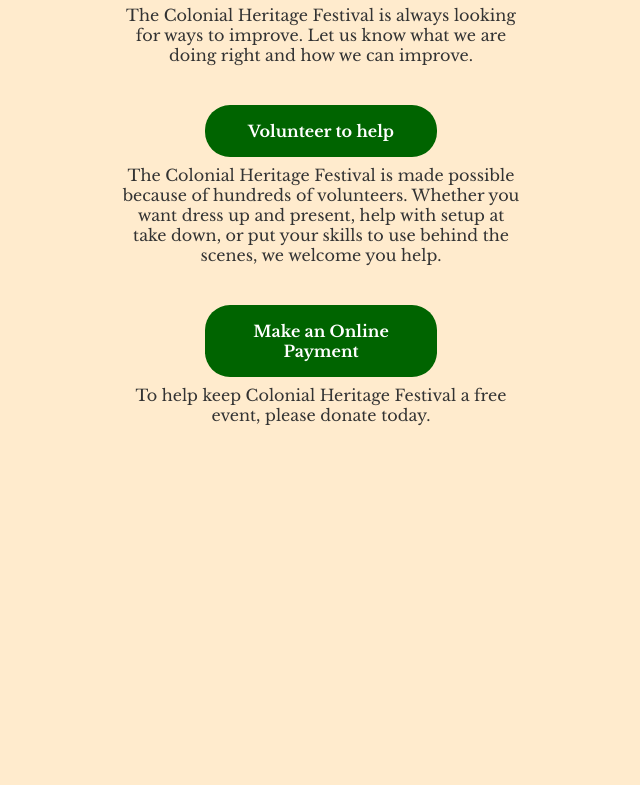
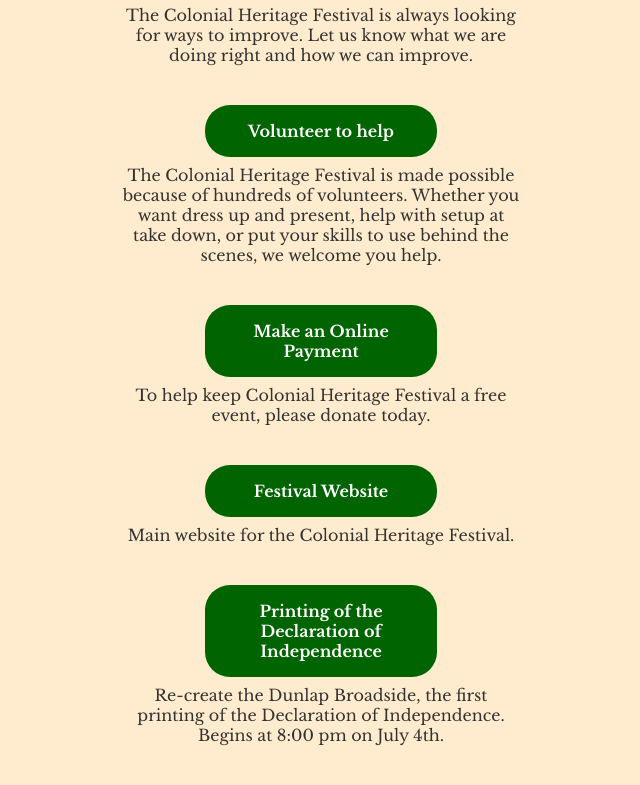
Before and after one commit to byuis/links, a plain HTML site: page index.html in a window 1280 px wide. Shown: the part 917-1702 px from the top of the page, without its empty margins (319-959 px from the left). Before the commit the page ends 1382 px from the top, so only its background shows below. Drawn offline with nearby package versions, Linux system fonts and the light colour scheme.

Commit message:
new links

```diff
--- a/index.html
+++ b/index.html
@@ -89,6 +89,22 @@
                 To help keep Colonial Heritage Festival a free event, please donate today.
             </div>
 
+           <div><a class="item"
+                href="https://festival.colonialheritage.org">
+                Festival Website
+            </a></div>
+            <div class="text">
+                Main website for the Colonial Heritage Festival.
+            </div>
+
+           <div><a class="item"
+                href="https://festival.colonialheritage.org/2025/07/dunlap.html">
+                Printing of the Declaration of Independence
+            </a></div>
+            <div class="text">
+                Re-create the Dunlap Broadside, the first printing of the Declaration of Independence.  Begins at 8:00 pm on July 4th.
+            </div>
+
         </div>
     </div>
 </body>
```
